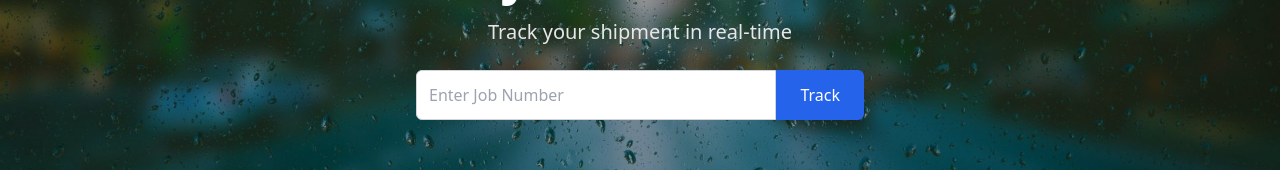
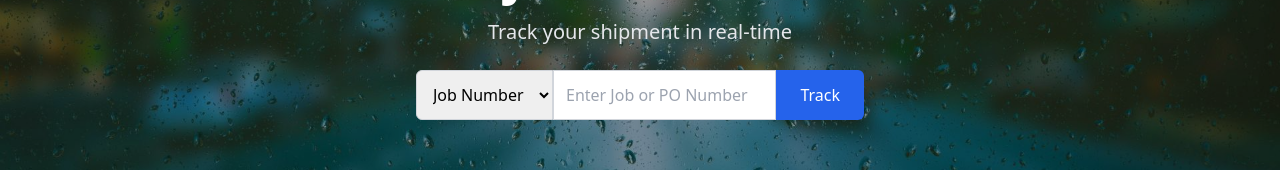
Before and after one commit to Karthik2370/CBXTracker, a Next.js app: page / in a window 1280 px wide. Shown: the part 383-553 px from the top of the page. Built offline with nearby package versions, Linux system fonts and the light colour scheme; no server answers.

Commit message:
Update index.js

```diff
--- a/pages/index.js
+++ b/pages/index.js
@@ -5,18 +5,20 @@ import { faFacebookF, faTwitter, faLinkedinIn } from "@fortawesome/free-brands-s
 import { faRobot } from "@fortawesome/free-solid-svg-icons";
 
 export default function Home() {
-  const [jobNumber, setJobNumber] = useState("");
+  const [searchValue, setSearchValue] = useState(""); // Renamed from jobNumber to be generic
+  const [searchType, setSearchType] = useState("jobNumber"); // New state for search type
   const [isChatOpen, setIsChatOpen] = useState(false);
   const [messages, setMessages] = useState([{ text: "Hello! How can I assist you?", sender: "bot" }]);
-  const [easterEggActive, setEasterEggActive] = useState(false); // State to handle easter egg visibility
+  const [easterEggActive, setEasterEggActive] = useState(false);
   const router = useRouter();
 
   const handleTrack = (e) => {
     e.preventDefault();
-    if (jobNumber.trim() !== "") {
-      router.push(`/track/${jobNumber}`);
+    if (searchValue.trim() !== "") {
+      // Route to /track/jobNumber with query parameters for type and id
+      router.push(`/track/jobNumber?type=${searchType}&id=${searchValue}`);
     } else {
-      alert("Please enter a job number.");
+      alert("Please enter a job number or PO number.");
     }
   };
 
@@ -25,19 +27,19 @@ export default function Home() {
   };
 
   const predefinedQA = [
-    { question: "How do I track my shipment?", answer: "Enter your job number and click 'Track' to see the status." },
-    { question: "I can't find my job number, Why?", answer: "Kindly recheck your job number and try again. If it is still absent, mail a query at <a href='mailto:info@cbxlogistics.com'>info@cbxlogistics.com</a>" },
+    { question: "How do I track my shipment?", answer: "Select 'Job Number' or 'PO Number', enter your number, and click 'Track' to see the status." },
+    { question: "I can't find my job number, Why?", answer: "Kindly recheck your job number or PO number and try again. If it is still absent, mail a query at <a href='mailto:info@cbxlogistics.com'>info@cbxlogistics.com</a>" },
     { question: "How do I contact support?", answer: "You can email us at <a href='mailto:info@cbxlogistics.com'>info@cbxlogistics.com</a> or call +91-(0)22-42215221." },
     { question: "Incorrect details in the tracking page?", answer: "Kindly mail us at <a href='mailto:info@cbxlogistics.com'>info@cbxlogistics.com</a> and we will fix the issue as soon as possible." },
   ];
 
   // Easter egg activation when the word "owner" is typed
   const handleInputChange = (e) => {
-    setJobNumber(e.target.value);
+    setSearchValue(e.target.value);
     if (e.target.value.toLowerCase() === "owner") {
-      setEasterEggActive(true); // Activate Easter egg
+      setEasterEggActive(true);
     } else {
-      setEasterEggActive(false); // Deactivate Easter egg if input is not "owner"
+      setEasterEggActive(false);
     }
   };
 
@@ -47,7 +49,6 @@ export default function Home() {
 
   return (
     <div className="min-h-screen flex flex-col justify-between bg-cover bg-center bg-fixed" style={{ backgroundImage: "url('/background.jpg')" }}>
-
       {/* Navigation Bar */}
       <nav className="bg-gray-800 bg-opacity-80 shadow-md p-4 flex flex-col sm:flex-row sm:justify-between items-center fixed w-full top-0 z-50">
         <div className="flex items-center space-x-3 cursor-pointer relative">
@@ -78,12 +79,20 @@ export default function Home() {
         <p className="text-lg sm:text-xl text-gray-200 mb-6">Track your shipment in real-time</p>
 
         <form onSubmit={handleTrack} className="flex w-full max-w-md">
+          <select
+            value={searchType}
+            onChange={(e) => setSearchType(e.target.value)}
+            className="p-3 border border-gray-300 rounded-l-md focus:outline-none"
+          >
+            <option value="jobNumber">Job Number</option>
+            <option value="poNumber">PO Number</option>
+          </select>
           <input
             type="text"
-            placeholder="Enter Job Number"
-            value={jobNumber}
-            onChange={handleInputChange} // Use the new handleInputChange
-            className="p-3 border border-gray-300 rounded-l-md focus:outline-none w-full"
+            placeholder="Enter Job or PO Number"
+            value={searchValue}
+            onChange={handleInputChange}
+            className="p-3 border border-gray-300 focus:outline-none w-full"
           />
           <button type="submit" className="bg-blue-600 text-white px-6 py-3 rounded-r-md hover:bg-blue-700 hover:scale-105 transition-transform duration-300 ease-in-out">
             Track
@@ -102,7 +111,7 @@ export default function Home() {
       {/* Footer */}
       <footer className="bg-gray-800 text-white p-4 flex justify-between items-center">
         <div className="text-center sm:text-left">
-          &copy; {new Date().getFullYear()} CBX Logistics. All rights reserved.
+          © {new Date().getFullYear()} CBX Logistics. All rights reserved.
         </div>
         <div className="relative group flex items-center space-x-4">
           <div className="flex space-x-4 text-white">
@@ -124,7 +133,8 @@ export default function Home() {
 
       {/* Chatbot */}
       <div className={`fixed bottom-24 right-5 transition-all opacity-100 ${isChatOpen ? 'translate-y-0' : 'translate-y-full'}`} style={{ zIndex: 100 }}>
-  <button className="bg-blue-600 text-white px-5 py-5 rounded-full shadow-lg hover:bg-blue-700 transition flex justify-center items-center"
+        <button
+          className="bg-blue-600 text-white px-5 py-5 rounded-full shadow-lg hover:bg-blue-700 transition flex justify-center items-center"
           onClick={() => setIsChatOpen(!isChatOpen)}
           style={{ position: 'absolute', bottom: '20px', right: '20px', zIndex: 100 }}
         >
@@ -133,8 +143,7 @@ export default function Home() {
 
         {isChatOpen && (
           <div className="bg-white w-80 shadow-lg rounded-lg fixed bottom-16 right-5 p-4 border transform transition-all" style={{ zIndex: 100 }}>
-
-      {/* Chatbot Header - Avatar on Left, Text on Right */}
+            {/* Chatbot Header */}
             <div className="flex items-center bg-blue-600 text-white p-3 rounded-t-lg">
               <FontAwesomeIcon icon={faRobot} className="text-2xl mr-2" />
               <h3 className="text-lg font-bold">I am CBXpert</h3>
@@ -155,7 +164,9 @@ export default function Home() {
             {/* Predefined Questions */}
             <div className="mt-2 space-y-2">
               {predefinedQA.map((qa, index) => (
-          <button key={index} className="bg-gray-200 px-3 py-2 rounded w-full text-left hover:bg-gray-300 transition"
+                <button
+                  key={index}
+                  className="bg-gray-200 px-3 py-2 rounded w-full text-left hover:bg-gray-300 transition"
                   onClick={() => handleQuestionClick(qa.question, qa.answer)}
                 >
                   {qa.question}
@@ -166,7 +177,6 @@ export default function Home() {
         )}
       </div>
 
-
       {/* Tailwind Custom Styles */}
       <style jsx global>{`
         .transform {
```
Lines whose indentation alone changed are shown as unchanged.
